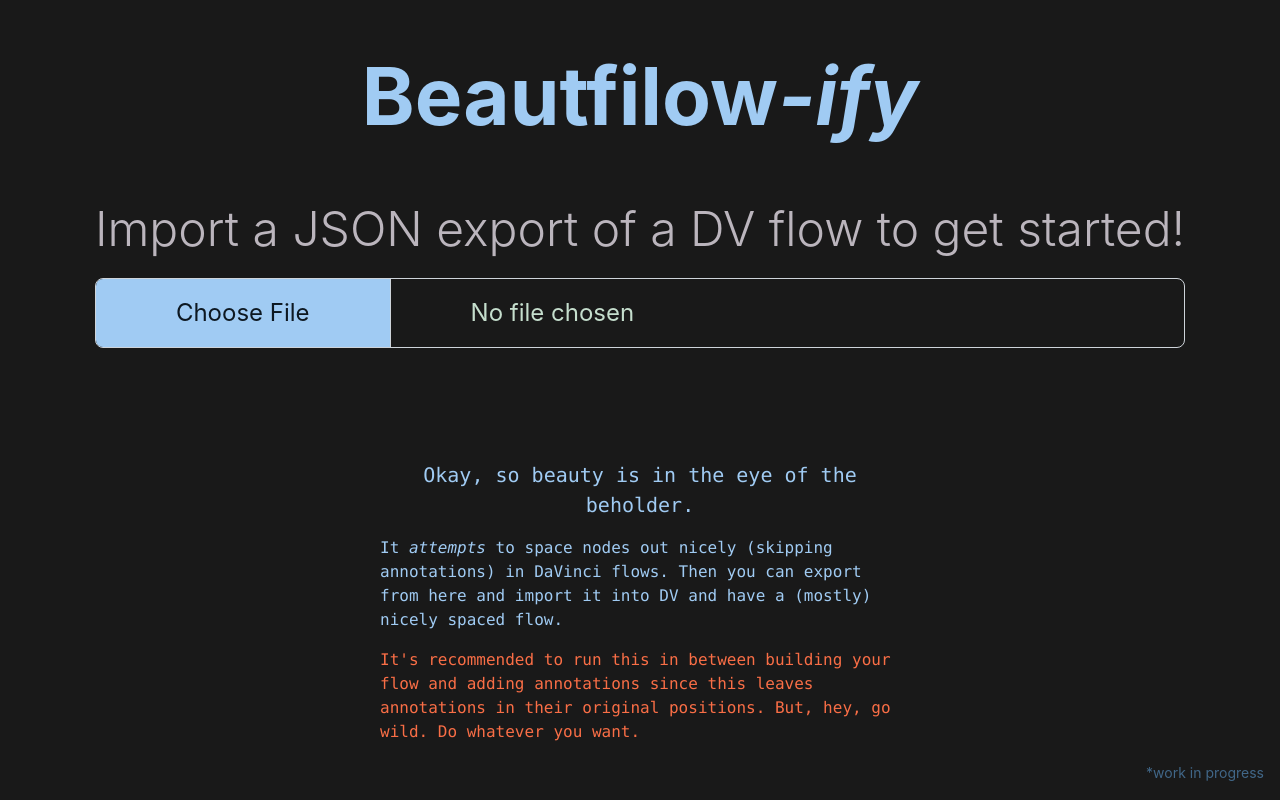
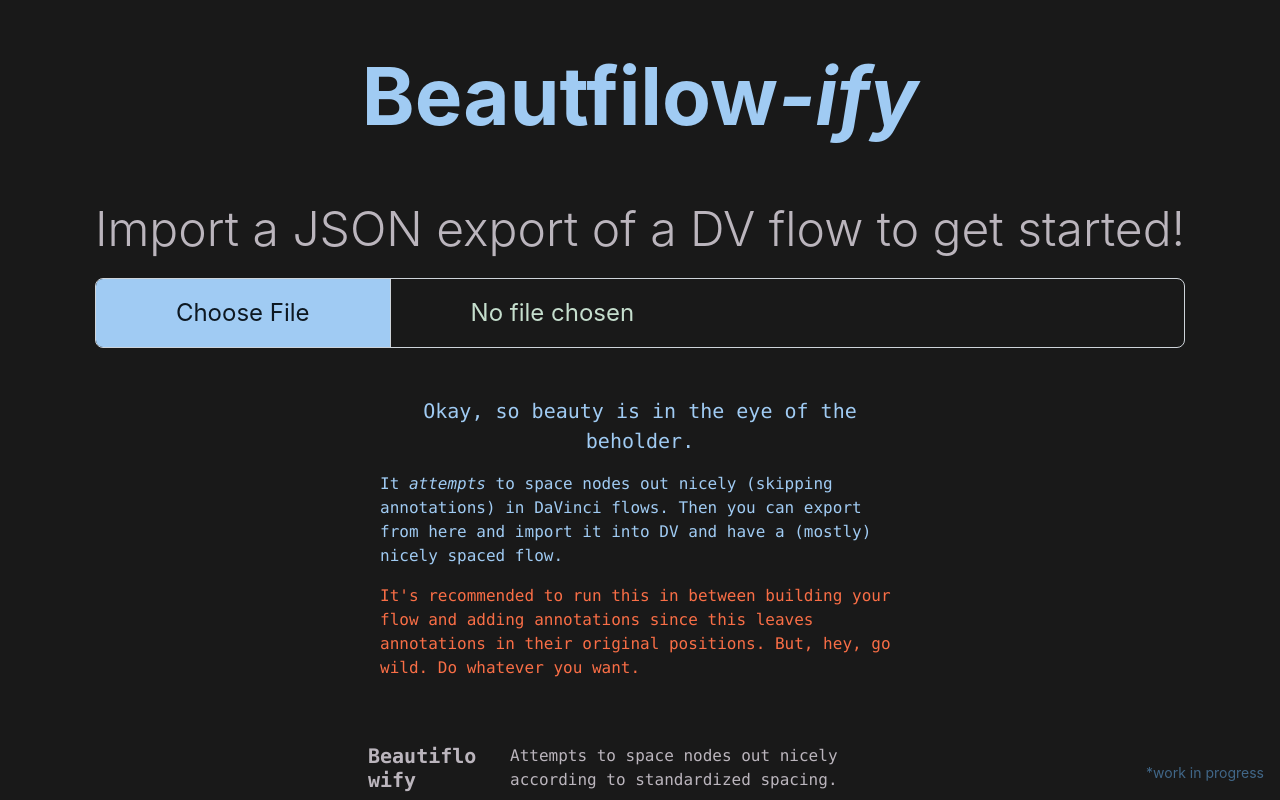
Before and after one commit to akdombrowski/beautiflow-visualization, a React (Create React App) app: page / in a window 1280 px wide. Built offline with nearby package versions, Linux system fonts and the light colour scheme.

Commit message:
change spacing to account for different screen sizes (decrease a lot of extra spacing)

```diff
--- a/src/App.js
+++ b/src/App.js
@@ -607,10 +607,11 @@ function App() {
                 Beautfilow<i>-ify</i>
               </h1>
             </Col>
-          </Row>
+            </Row>
+
           <div className="">
             <Form>
-              <Form.Group controlId="formFileLg" className="mb-3">
+              <Form.Group controlId="formFileLg" className="">
                 <Form.Label className="pb-1">
                   <h6 className="display-5 text-info text-center">
                     Import a JSON export of a DV flow to get started!
@@ -626,7 +627,7 @@ function App() {
             </Form>
           </div>
 
-          <Row className="justify-content-center p-5">
+          <Row className="justify-content-center px-5">
             <Col xs={10} lg={6}>
               <Row className="justify-content-center">
                 <Col xs={12}>
```
